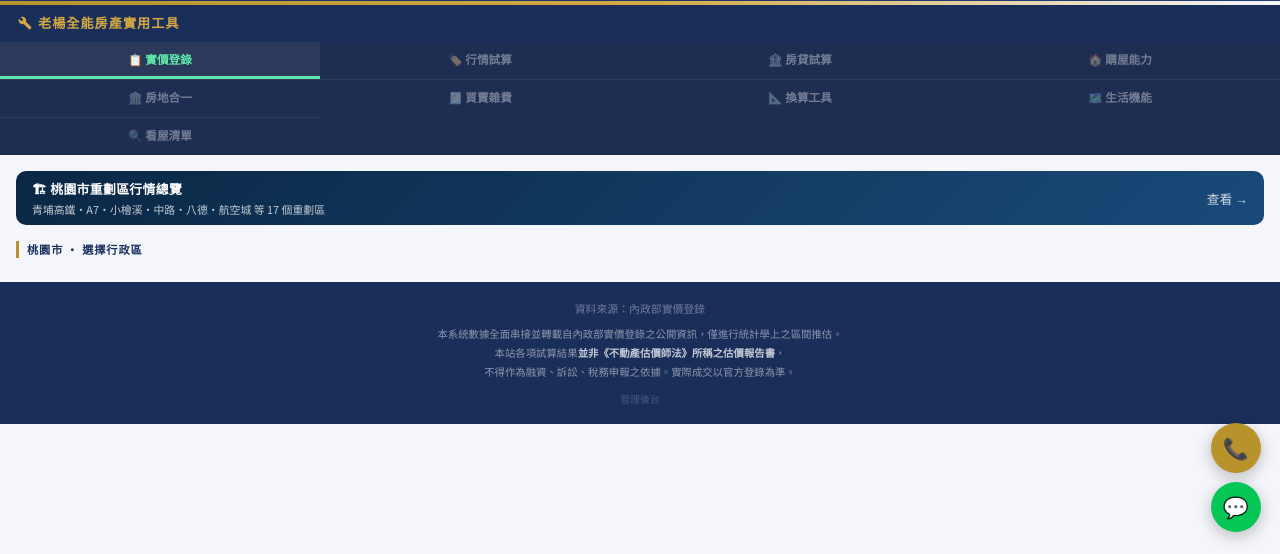
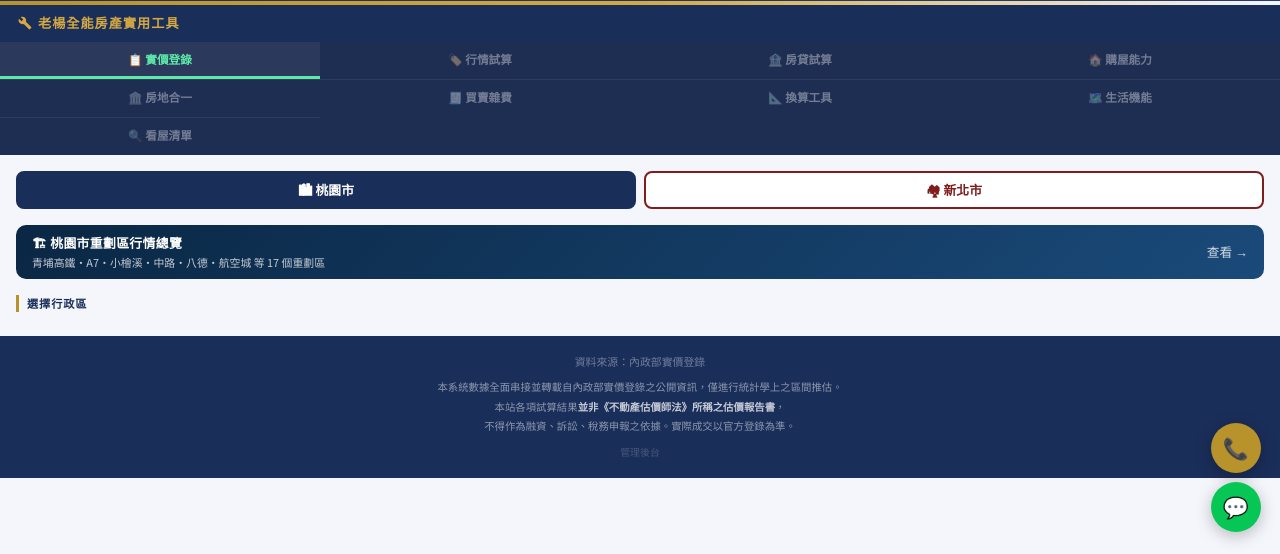
Before and after one commit to Ericyang114/leju-scraper, a Flask app: template templates/landing.html in a window 1280 px wide. Shown: the part 246-800 px from the top of the page. Run offline with Flask 3, Linux system fonts and the light colour scheme; the template is opened without the code that fills it, so the values that code supplies are empty; some libraries are stand-ins or nearby versions.

Commit message:
實價登錄加入縣市 Tab 切換（桃園市／新北市）
- 新增桃園市 / 新北市兩個 Tab 按鈕，預設顯示桃園市
- 切換至新北市顯示鶯歌區生活圈，無需額外跳頁
- 新北市無資料時自動隱藏 Tab
- 移除舊的鶯歌區 display:none 邏輯，改由 pvSwitchCity() 控制

Co-Authored-By: Claude Sonnet 4.6 <noreply@anthropic.com>

```diff
--- a/templates/landing.html
+++ b/templates/landing.html
@@ -208,7 +208,21 @@
 
     <!-- 第一層：選行政區 -->
     <div id="pv-districts">
-      <!-- 重劃區入口 -->
+
+      <!-- 縣市 Tab -->
+      <div class="d-flex gap-2 mb-3" id="pv-city-tabs">
+        <button id="tab-taoyuan" onclick="pvSwitchCity('taoyuan')"
+          style="flex:1;padding:.45rem .6rem;border-radius:8px;font-size:.8rem;font-weight:700;cursor:pointer;border:2px solid var(--navy);background:var(--navy);color:#fff;">
+          🏙 桃園市
+        </button>
+        <button id="tab-ntpc" onclick="pvSwitchCity('ntpc')"
+          style="flex:1;padding:.45rem .6rem;border-radius:8px;font-size:.8rem;font-weight:700;cursor:pointer;border:2px solid #7f1d1d;background:#fff;color:#7f1d1d;">
+          🏘 新北市
+        </button>
+      </div>
+
+      <!-- 桃園市 -->
+      <div id="pv-city-taoyuan">
         <a href="/redevelopment" class="d-flex align-items-center justify-content-between mb-3 px-3 py-2 text-decoration-none"
            style="background:linear-gradient(135deg,#0a2744,#1a4a7a);border-radius:10px;color:#fff;">
           <div>
@@ -217,22 +231,25 @@
           </div>
           <div style="font-size:.8rem;opacity:.8;white-space:nowrap;padding-left:.8rem;">查看 →</div>
         </a>
+        <div class="section-label mb-3">選擇行政區</div>
+        <div class="row row-cols-2 row-cols-md-3 row-cols-lg-4 g-2" id="pv-district-grid"></div>
+      </div>
 
-      <div class="section-label mb-3">桃園市 · 選擇行政區</div>
-      <div class="row row-cols-2 row-cols-md-3 row-cols-lg-4 g-2" id="pv-district-grid"></div>
-
-      <!-- 新北市鶯歌區（有資料時才顯示） -->
-      <div id="pv-yingge-section" style="display:none;">
-        <a href="/price/鶯歌區" class="d-flex align-items-center justify-content-between mt-4 mb-3 px-3 py-2 text-decoration-none"
+      <!-- 新北市 -->
+      <div id="pv-city-ntpc" style="display:none;">
+        <div id="pv-yingge-section">
+          <a href="/price/鶯歌區" class="d-flex align-items-center justify-content-between mb-3 px-3 py-2 text-decoration-none"
              style="background:linear-gradient(135deg,#2c0a0a,#7f1d1d);border-radius:10px;color:#fff;">
             <div>
-            <div style="font-size:.8rem;font-weight:700;letter-spacing:.03em;">🏘 新北市 · 鶯歌區實價登錄</div>
-            <div style="font-size:.68rem;opacity:.75;margin-top:.15rem;">鶯歌 · 鳳鳴重劃區 · 桃園市區約 15 分鐘</div>
+              <div style="font-size:.8rem;font-weight:700;letter-spacing:.03em;">🏘 鶯歌區 · 實價登錄</div>
+              <div style="font-size:.68rem;opacity:.75;margin-top:.15rem;">鳳鳴重劃區 · 桃園市區約 15 分鐘</div>
             </div>
             <div style="font-size:.8rem;opacity:.8;white-space:nowrap;padding-left:.8rem;">查看 →</div>
           </a>
           <div class="row row-cols-2 row-cols-md-3 row-cols-lg-4 g-2" id="pv-yingge-grid"></div>
         </div>
+      </div>
+
     </div>
 
     <!-- 第二層：選生活圈 -->
@@ -917,8 +934,10 @@ pvRenderDistricts();
 // ── 新北市鶯歌區 ──
 function pvRenderYingge() {
   const ygSubs = _PV_STATS.filter(s => s.post_code === '239');
-  if (!ygSubs.length) return;
-  document.getElementById('pv-yingge-section').style.display = '';
+  if (!ygSubs.length) {
+    document.getElementById('tab-ntpc').style.display = 'none';
+    return;
+  }
   document.getElementById('pv-yingge-grid').innerHTML = ygSubs.map(s =>
     `<div class="col"><a class="sa-card h-100" href="/subarea/${s.sid}" style="border-top-color:#c0392b;">
       <div class="d-flex justify-content-between align-items-start">
@@ -934,6 +953,20 @@ function pvRenderYingge() {
   ).join('');
 }
 pvRenderYingge();
+
+// ── 縣市 Tab 切換 ──
+function pvSwitchCity(city) {
+  const isTaoyuan = city === 'taoyuan';
+  document.getElementById('pv-city-taoyuan').style.display = isTaoyuan ? '' : 'none';
+  document.getElementById('pv-city-ntpc').style.display    = isTaoyuan ? 'none' : '';
+  // Tab 樣式
+  const tTab = document.getElementById('tab-taoyuan');
+  const nTab = document.getElementById('tab-ntpc');
+  tTab.style.background = isTaoyuan ? 'var(--navy)' : '#fff';
+  tTab.style.color      = isTaoyuan ? '#fff' : 'var(--navy)';
+  nTab.style.background = isTaoyuan ? '#fff' : '#7f1d1d';
+  nTab.style.color      = isTaoyuan ? '#7f1d1d' : '#fff';
+}
 
 // ── 坪數換算 ──
 function pingToM2() {
```
Lines whose indentation alone changed are shown as unchanged.
